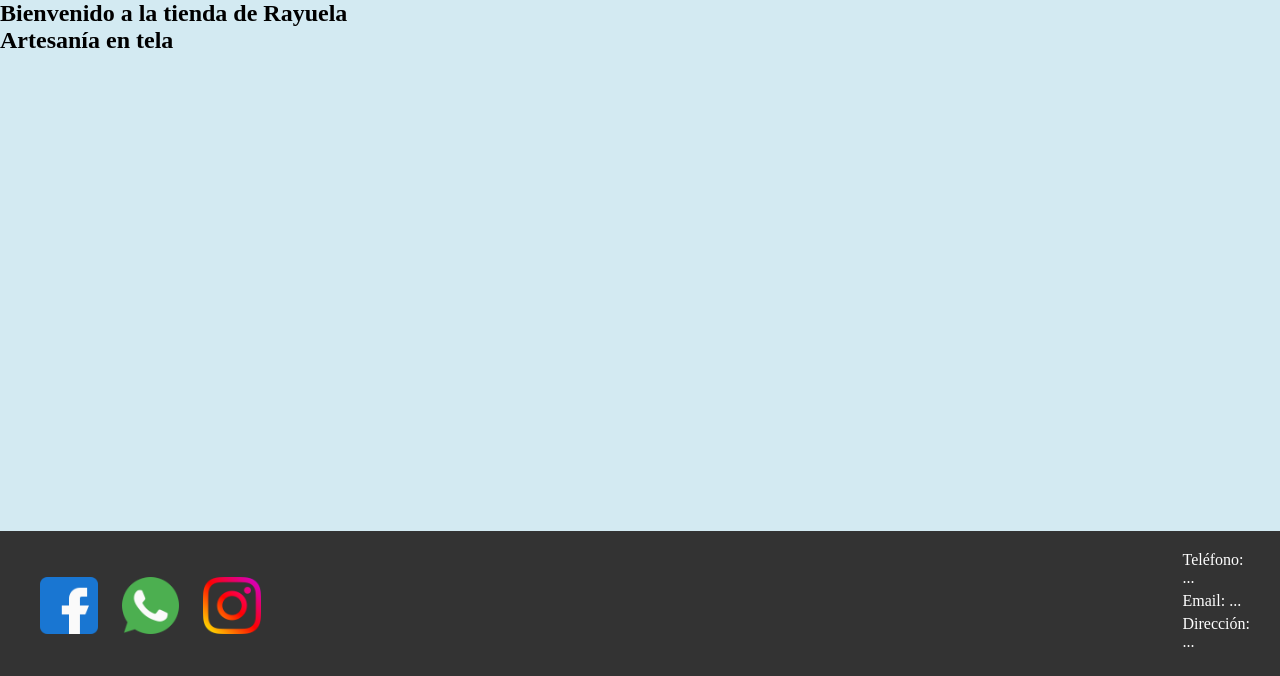
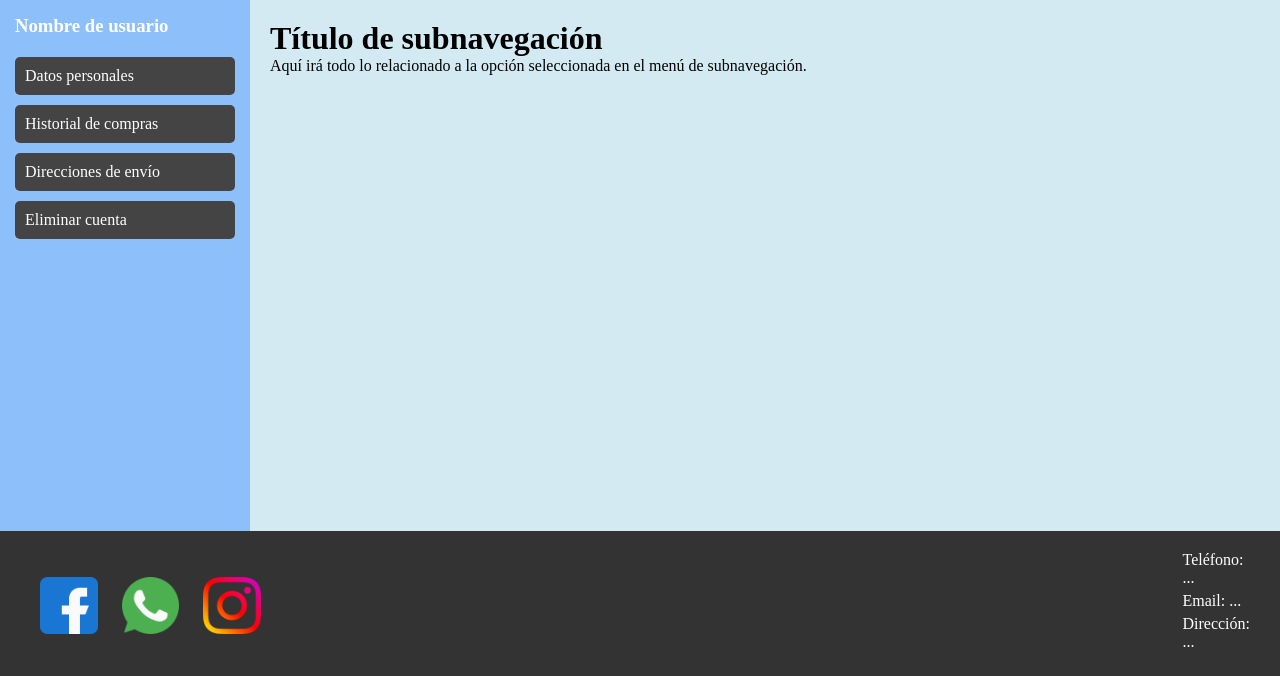
Before and after one commit to RavenCodeRayuela/rayuela-store, a PHP site: template app/Views/viewClientePerfil.php in a window 1280 px wide. Shown: the part 124-800 px from the top of the page. Run offline with PHP 8.4, Linux system fonts and the light colour scheme; the template is opened without the code that fills it, so the values that code supplies are empty; some libraries are stand-ins or nearby versions.

Commit message:
Pagina perfil de usuario

```diff
--- a/app/Controllers/controllerHome.php
+++ b/app/Controllers/controllerHome.php
@@ -27,5 +27,7 @@ function mostrarNosotros(){
 }
 
 function mostrarInfoContacto(){}
-function mostrarPerfil(){}
+function mostrarPerfil(){
+    require_once ROOT_PATH.'/app/Views/viewClientePerfil.php';
+}
 ?>
--- a/app/Controllers/controllerUsuario.php
+++ b/app/Controllers/controllerUsuario.php
@@ -93,7 +93,7 @@ function loginUsuario(){
                         $_SESSION['usuario'] = serialize($cliente);
 
                         // Redirigir al usuario
-                        header('Location:'.URL_PATH.'/index.php?controller=controllerHome&action=mostrarHome');
+                        header('Location:'.URL_PATH.'/index.php?controller=controllerHome&action=mostrarPerfil');
                 exit();
                 }
             } else {
--- a/app/Views/viewClientePerfil.php
+++ b/app/Views/viewClientePerfil.php
@@ -18,12 +18,25 @@
     <?php include_once 'viewHeader.php'?>
 
     <!-- Contenido Principal -->
-    <main>
-        <section id="inicio">
-            <h1>Bienvenido a la tienda de Rayuela</h1>
-            <h2>Artesanía en tela</h2>
-        </section>
-    </main>
+    <div class="container">
+
+        <!-- Barra lateral -->
+        <div class="sidebar">
+            <h3><?php echo $usuario; ?>Nombre de usuario</h3>
+            <a href="#" onclick="mostrarContenido('datos')">Datos personales</a>
+            <a href="#" onclick="mostrarContenido('historial')">Historial de compras</a>
+            <a href="#" onclick="mostrarContenido('direcciones')">Direcciones de envío</a>
+            <a href="#" onclick="mostrarContenido('eliminar')">Eliminar cuenta</a>
+        </div>
+
+        <!-- Contenido principal -->
+        <div class="main-content" id="contenido">
+            <h1>Título de subnavegación</h1>
+            <p>Aquí irá todo lo relacionado a la opción seleccionada en el menú de subnavegación.</p>
+        </div>
+
+    </div>
+
 
     <?php include_once 'viewFooter.php'?>
 
--- a/app/Views/viewFormLogin.php
+++ b/app/Views/viewFormLogin.php
@@ -3,7 +3,7 @@
 session_start();
 if($_SESSION !=[]){
 if (isset($_SESSION['user_email']) && $_SESSION['rol']!="admin") {
-    header('Location:'.URL_PATH.'/index.php?controller=controllerHome&action=mostrarHome');
+    header('Location:'.URL_PATH.'/index.php?controller=controllerHome&action=mostrarPerfil');
     exit();
 }elseif (($_SESSION['user_email']) && $_SESSION['rol']=="admin") {
     header('Location:'.URL_PATH.'/index.php?controller=controllerHome&action=mostrarBackoffice');
--- a/public/css/styles.css
+++ b/public/css/styles.css
@@ -231,3 +231,49 @@ footer {
     margin: 0 10px;
     font-size: 24px;
 }
+
+/*Perfil de usuario*/
+
+/* Estilos para el contenedor principal */
+.container {
+  display: flex;
+  height: calc(100vh - 50px); /* Ajustar con el tamaño del header */
+}
+
+/* Barra de navegación lateral */
+.sidebar {
+  background-color: #8dc0fa;
+  color: white;
+  width: 250px;
+  padding: 15px;
+}
+
+.sidebar h3 {
+  margin-bottom: 20px;
+}
+
+.sidebar a {
+  display: block;
+  color: white;
+  padding: 10px;
+  text-decoration: none;
+  margin-bottom: 10px;
+  background-color: #444;
+  border-radius: 5px;
+  transition: background-color 0.3s;
+}
+
+.sidebar a:hover {
+  background-color: #555;
+}
+
+/* Estilo para el contenido principal */
+.main-content {
+  flex-grow: 1;
+  padding: 20px;
+  background-color:#d3eaf2;
+}
+
+.main-content h1 {
+  margin-top: 0;
+}
```
